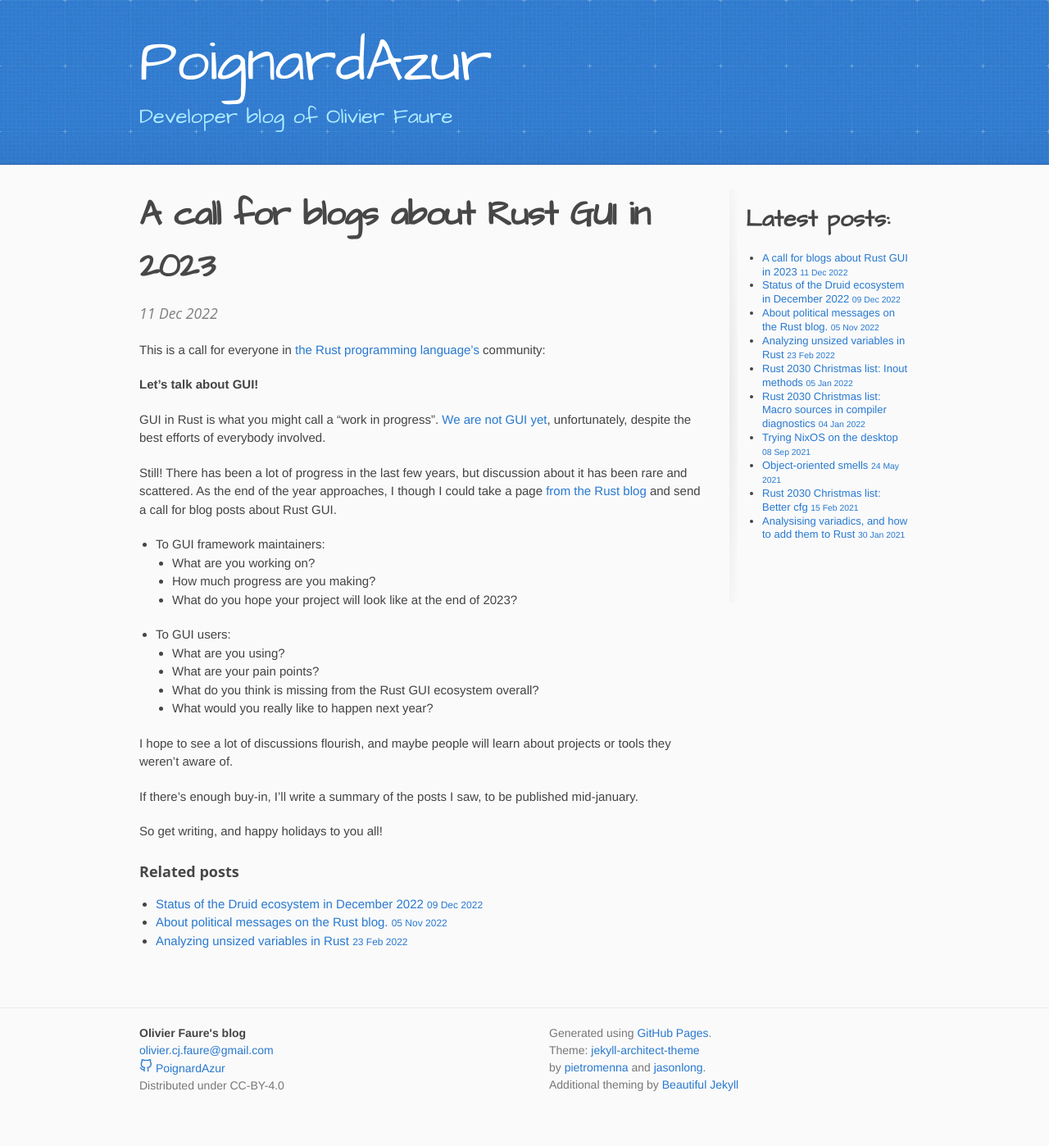
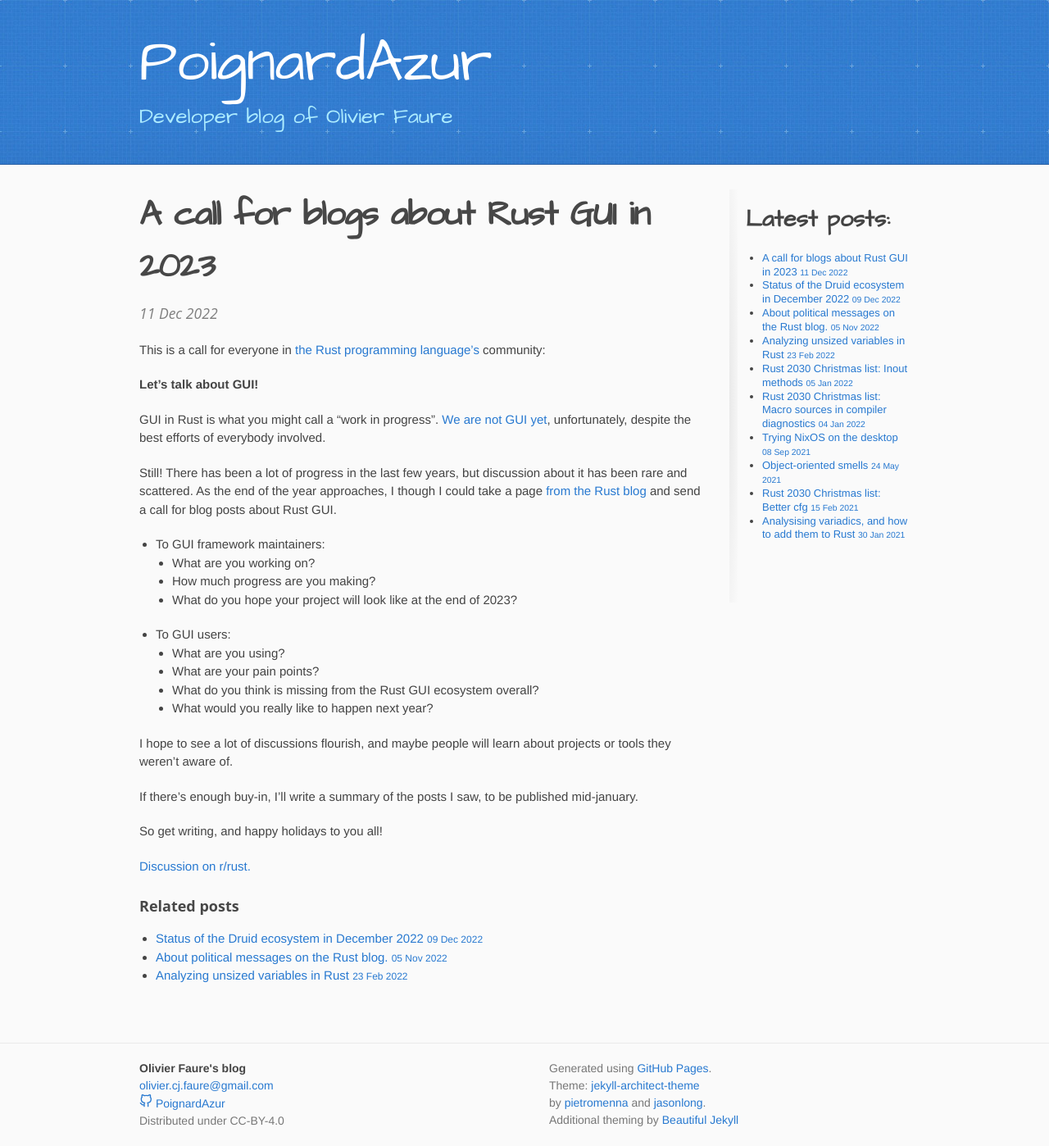
Before and after one commit to PoignardAzur/poignardazur.github.io, a Jekyll site: the page built from _posts/2022-12-11-rust-gui-blog-posts-2023.md, in a window 1280 px wide. Shown: the whole page at 82% size. Built offline with Jekyll 4.4.1, drawn with Linux system fonts in a browser that asks for light colours; before the commit the page ends 1355 px from its top, so only the background shows below that.

Commit message:
Add reddit link to "call for Rust GUI posts 2023"

```diff
--- a/_posts/2022-12-11-rust-gui-blog-posts-2023.md
+++ b/_posts/2022-12-11-rust-gui-blog-posts-2023.md
@@ -27,3 +27,5 @@ I hope to see a lot of discussions flourish, and maybe people will learn about p
 If there's enough buy-in, I'll write a summary of the posts I saw, to be published mid-january.
 
 So get writing, and happy holidays to you all!
+
+[Discussion on r/rust.](https://www.reddit.com/r/rust/comments/zioh6o/a_call_for_blogs_about_rust_gui_in_2023/)
```
